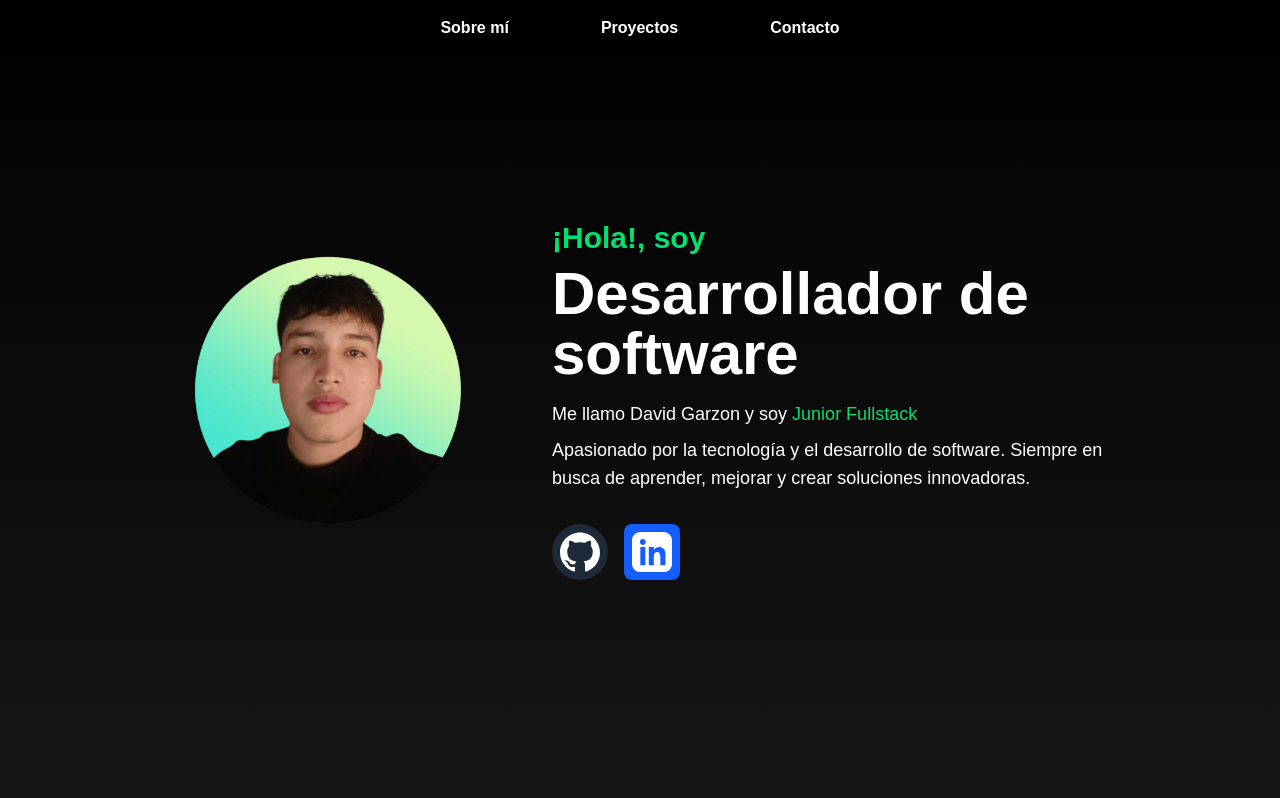
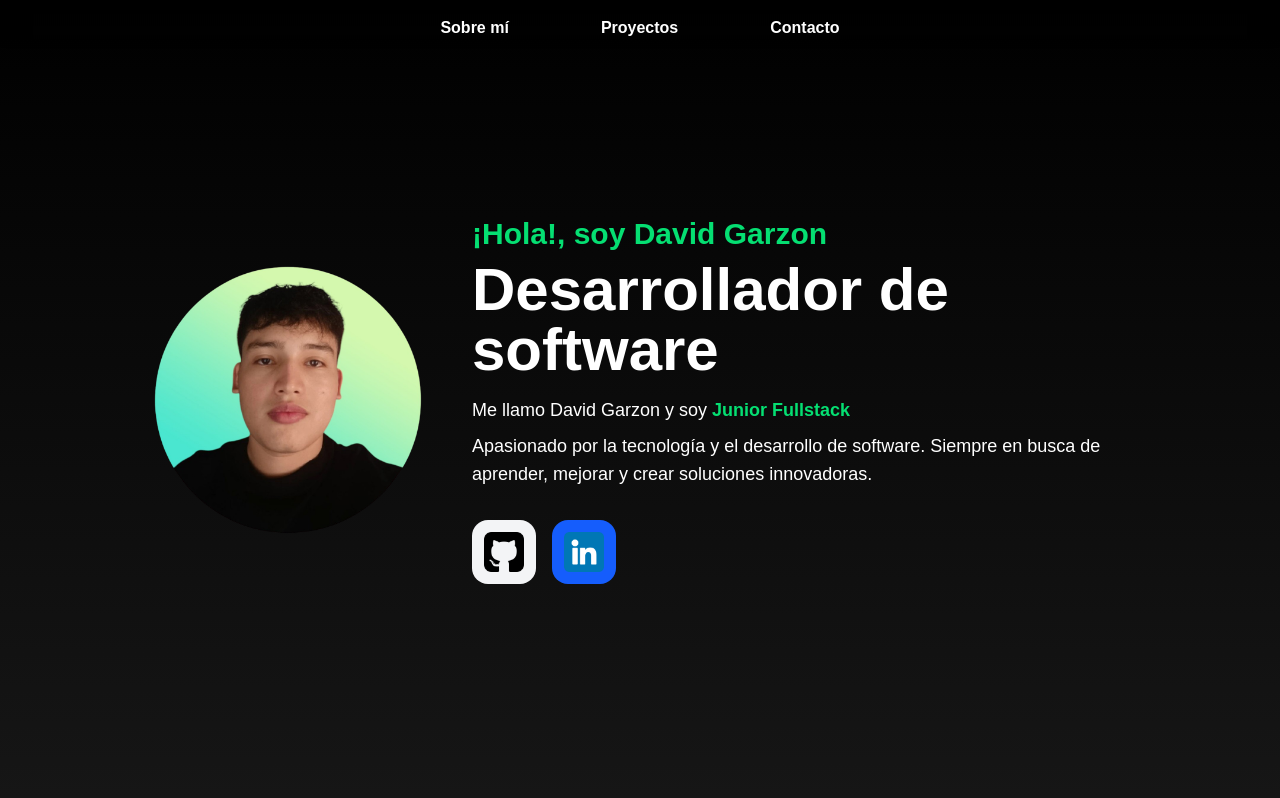
Before and after one commit to DavidGarzonDev/portafolio, a React (Vite) app: page / in a window 1280 px wide. Shown: the top 798 px of the page. Built offline with nearby package versions, Linux system fonts and the light colour scheme; no server answers.

Commit message:
Renombrar íconos y modificar About.jsx

```diff
--- a/src/pages/About.jsx
+++ b/src/pages/About.jsx
@@ -1,17 +1,22 @@
 import React from 'react';
 import MiFoto from "../assets/mi-foto.png";
+
+
+import GithubIcon from "../assets/github-icon.png";
+import LinkedinIcon from "../assets/linkedln-icon.png";
 
 const About = () => {
     return (
         <div className="min-h-screen flex items-center justify-center p-5">
             <div className="flex flex-col md:flex-row items-center gap-6 max-w-5xl w-full">
+
                 {/* Foto */}
                 <div className="relative">
-                    <div className="w-60 h-32 md:w-100 md:h-10 rounded-full flex items-center justify-center mb-5">
+                    <div className="w-60  md:w-80 md: rounded-full flex items-center justify-center">
                         <img
                             src={MiFoto}
                             alt="Mi foto"
-                            className="w-60 h-60 md:w-80 md:h-80 rounded-full object-cover"
+                            className="w-90  md:w-80 rounded-full object-cover"
                         />
                     </div>
                 </div>
@@ -19,14 +24,15 @@ const About = () => {
                 {/* Texto */}
                 <div className="text-center md:text-left">
                     <h2 className="text-2xl md:text-3xl font-bold">
-                        <span className="text-green-400">¡Hola!, soy</span>
+                        <span className="text-green-400">¡Hola!, soy David Garzon</span>
                     </h2>
                     <h1 className="text-4xl md:text-6xl font-bold mt-2">
                         Desarrollador de software
                     </h1>
                     <p className="mt-4 text-lg">
                         Me llamo David Garzon y soy
-                        <span className="text-green-400"> Junior Fullstack</span>
+                        <span className="text-green-400 font-semibold"> Junior Fullstack
+                        </span>
                     </p>
                     <p className="mt-2 text-lg">
                         Apasionado por la tecnología y el desarrollo de software. Siempre en busca de aprender, mejorar y crear soluciones innovadoras.
@@ -38,33 +44,25 @@ const About = () => {
                             href="https://github.com/DavidGarzonDev"
                             target="_blank"
                             rel="noopener noreferrer"
-                            className="bg-gray-800 p-2 rounded-full hover:bg-gray-700 transition"
+                            className="p-3 bg-gray-100 rounded-2xl hover:bg-gray-300 transition-all transform hover:scale-110"
                         >
-                            <svg
-                                xmlns="http://www.w3.org/2000/svg"
-                                width="40"
-                                height="40"
-                                viewBox="0 0 24 24"
-                                fill="white"
-                            >
-                                <path d="M12 0.297c-6.627 0-12 5.373-12 12 0 5.303 3.438 9.8 8.207 11.385.6.113.793-.261.793-.577v-2.234c-3.338.726-4.033-1.416-4.033-1.416-.546-1.387-1.333-1.756-1.333-1.756-1.089-.744.083-.729.083-.729 1.205.084 1.84 1.239 1.84 1.239 1.07 1.834 2.809 1.304 3.495.997.108-.775.419-1.305.762-1.605-2.665-.304-5.466-1.333-5.466-5.931 0-1.31.469-2.381 1.235-3.22-.123-.303-.536-1.523.117-3.176 0 0 1.008-.322 3.3 1.23.957-.267 1.983-.399 3.002-.404 1.018.005 2.044.137 3.002.404 2.292-1.552 3.297-1.23 3.297-1.23.654 1.653.241 2.873.118 3.176.768.839 1.235 1.91 1.235 3.22 0 4.609-2.805 5.625-5.476 5.922.43.372.823 1.103.823 2.222v3.293c0 .319.192.694.8.577 4.767-1.586 8.2-6.082 8.2-11.385 0-6.627-5.373-12-12-12z" />
-                            </svg>
+                            <img
+                                src={GithubIcon}
+                                alt="GitHub"
+                                className="w-8 h-8 md:w-10 md:h-10"
+                            />
                         </a>
                         <a
                             href="https://www.linkedin.com/in/davidgarzondev/"
                             target="_blank"
                             rel="noopener noreferrer"
-                            className="bg-blue-600 p-2 rounded-lg hover:bg-blue-500 transition"
+                            className="p-3 bg-blue-600 rounded-2xl hover:bg-blue-500 transition-all transform hover:scale-110"
                         >
-                            <svg
-                                xmlns="http://www.w3.org/2000/svg"
-                                width="40"
-                                height="40"
-                                viewBox="0 0 24 24"
-                                fill="white"
-                            >
-                                <path d="M19 0h-14c-2.761 0-5 2.239-5 5v14c0 2.761 2.239 5 5 5h14c2.761 0 5-2.239 5-5v-14c0-2.761-2.239-5-5-5zm-11 20h-3v-11h3v11zm-1.5-12.268c-.966 0-1.75-.792-1.75-1.768s.784-1.75 1.75-1.75c.969 0 1.75.782 1.75 1.75s-.781 1.768-1.75 1.768zm13.5 12.268h-3v-5.604c0-3.262-3.916-3.012-3.916 0v5.604h-3v-11h3v1.707c1.396-2.586 7-2.777 7 2.476v6.817z" />
-                            </svg>
+                            <img
+                                src={LinkedinIcon}
+                                alt="LinkedIn"
+                                className="w-8 h-8 md:w-10 md:h-10"
+                            />
                         </a>
                     </div>
                 </div>
```
Also changed, not shown: src/assets/github-icon.png (renamed from src/assets/github-sign.png), src/assets/linkedln-icon.png (renamed from src/assets/linkedin.png).
